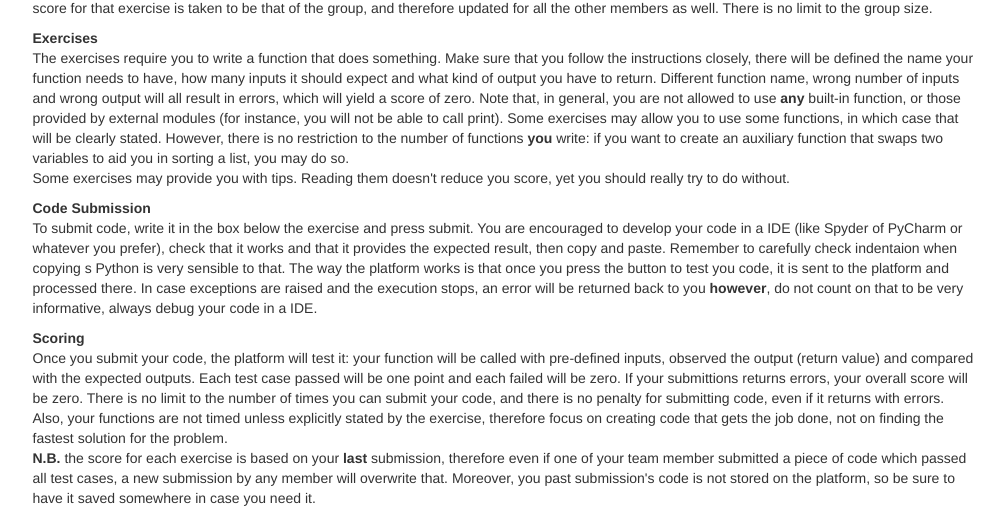
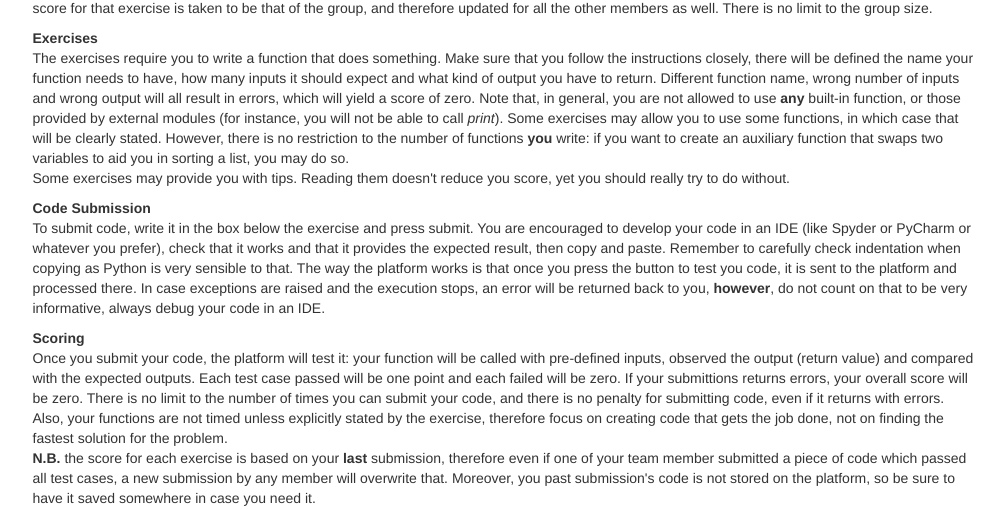
Before and after one commit to guglielmogattiglio/py_submit_plat, a Flask app: page /welcome in a window 1280 px wide. Shown: the part 278-788 px from the top of the page, without its empty margins (150-1154 px from the left). Run offline with Flask 2, Linux system fonts and the light colour scheme; parts of the project's set-up code (start-up, migrations or seed data) failed here and were passed over; some libraries are stand-ins or nearby versions.

Commit message:
fix typos

```diff
--- a/app/templates/welcome.html
+++ b/app/templates/welcome.html
@@ -16,13 +16,13 @@
 
 			<p>
 			<b>Exercises</b><br>
-			The exercises require you to write a function that does something. Make sure that you follow the instructions closely, there will be defined the name your function needs to have, how many inputs it should expect and what kind of output you have to return. Different function name, wrong number of inputs and wrong output will all result in errors, which will yield a score of zero. Note that, in general, you are not allowed to use <b>any</b> built-in function, or those provided by external modules (for instance, you will not be able to call print). Some exercises may allow you to use some functions, in which case that will be clearly stated. However, there is no restriction to the number of functions <b>you</b> write: if you want to create an auxiliary function that swaps two variables to aid you in sorting a list, you may do so. <br>
+			The exercises require you to write a function that does something. Make sure that you follow the instructions closely, there will be defined the name your function needs to have, how many inputs it should expect and what kind of output you have to return. Different function name, wrong number of inputs and wrong output will all result in errors, which will yield a score of zero. Note that, in general, you are not allowed to use <b>any</b> built-in function, or those provided by external modules (for instance, you will not be able to call <i>print</i>). Some exercises may allow you to use some functions, in which case that will be clearly stated. However, there is no restriction to the number of functions <b>you</b> write: if you want to create an auxiliary function that swaps two variables to aid you in sorting a list, you may do so. <br>
 			Some exercises may provide you with tips. Reading them doesn't reduce you score, yet you should really try to do without.
 			</p>
 
 			<p>
 			<b>Code Submission</b><br>
-			To submit code, write it in the box below the exercise and press submit. You are encouraged to develop your code in a IDE (like Spyder of PyCharm or whatever you prefer), check that it works and that it provides the expected result, then copy and paste. Remember to carefully check indentaion when copying s Python is very sensible to that. The way the platform works is that once you press the button to test you code, it is sent to the platform and processed there. In case exceptions are raised and the execution stops, an error will be returned back to you <b>however</b>, do not count on that to be very informative, always debug your code in a IDE.
+			To submit code, write it in the box below the exercise and press submit. You are encouraged to develop your code in an IDE (like Spyder or PyCharm or whatever you prefer), check that it works and that it provides the expected result, then copy and paste. Remember to carefully check indentation when copying as Python is very sensible to that. The way the platform works is that once you press the button to test you code, it is sent to the platform and processed there. In case exceptions are raised and the execution stops, an error will be returned back to you, <b>however</b>, do not count on that to be very informative, always debug your code in an IDE.
 			</p>
 
 			<p>
```
